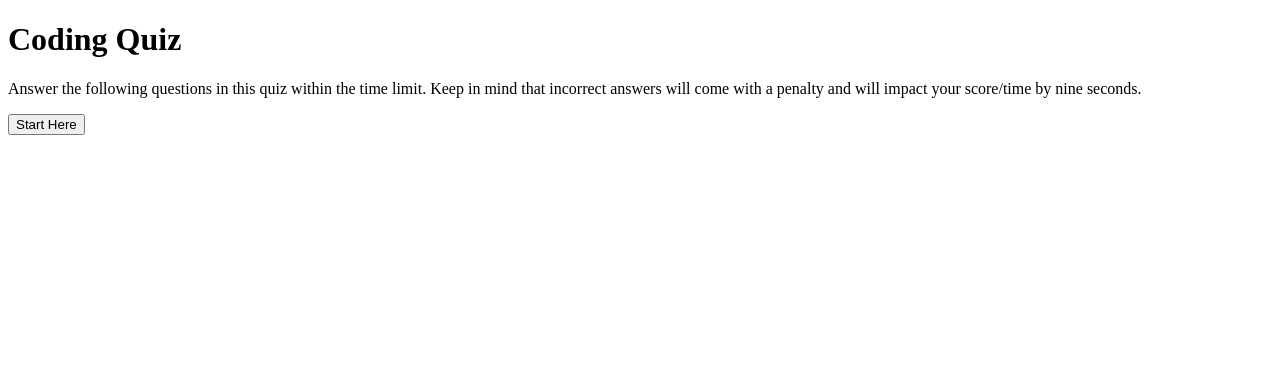
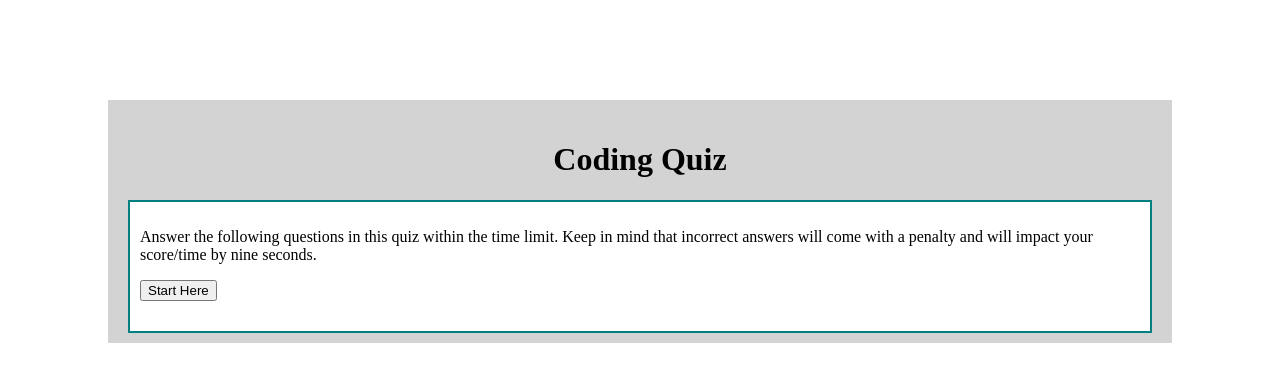
Before and after one commit to J-Navajo/Code_Quiz, a plain HTML site: page index.html in a window 1280 px wide. Drawn offline with nearby package versions, Linux system fonts and the light colour scheme.

Commit message:
added css page

```diff
--- /dev/null
+++ b/css.css
@@ -0,0 +1,15 @@
+.header {
+    text-align: center;
+    padding: 20px 20px 10px 20px;
+    margin: 100px 100px 0px 100px;
+
+    background-color: lightgrey;
+}
+
+.container{
+    text-align: left;
+    margin: auto;
+    padding: 10px 0px 10px 10px;
+    border: 2px teal solid;
+    background-color: white;
+}
--- a/index.html
+++ b/index.html
@@ -6,10 +6,12 @@
     <meta http-equiv="X-UA-Compatible" content="ie=edge">
     <title>Document</title>
     <script src="https://cdnjs.cloudflare.com/ajax/libs/jquery/3.2.1/jquery.min.js"></script>
-
+    <link rel="stylesheet" href="css.css">
 </head>
 <body>
+    <div class = "header">
     <h1 class="time">Coding Quiz</h1>
+    <div class = "container">
     <p id="quiz1">Answer the following questions in this quiz within the time limit. Keep in mind that incorrect answers will come with a penalty and will impact your score/time by nine seconds.</p>
     <div id="main"></div>
     <div id="timerslot">120 time left</div>
@@ -19,7 +21,8 @@
     <div id= "currentquestion">
         <h2 id = "questionholder"></h2>
     </div>
-
+    </div>
+</div>
     <script src="questions.js"></script>
 </body>
 </html>
```
Also changed, not shown: questions1.js (added, +7 -0 lines), 1 other file.
